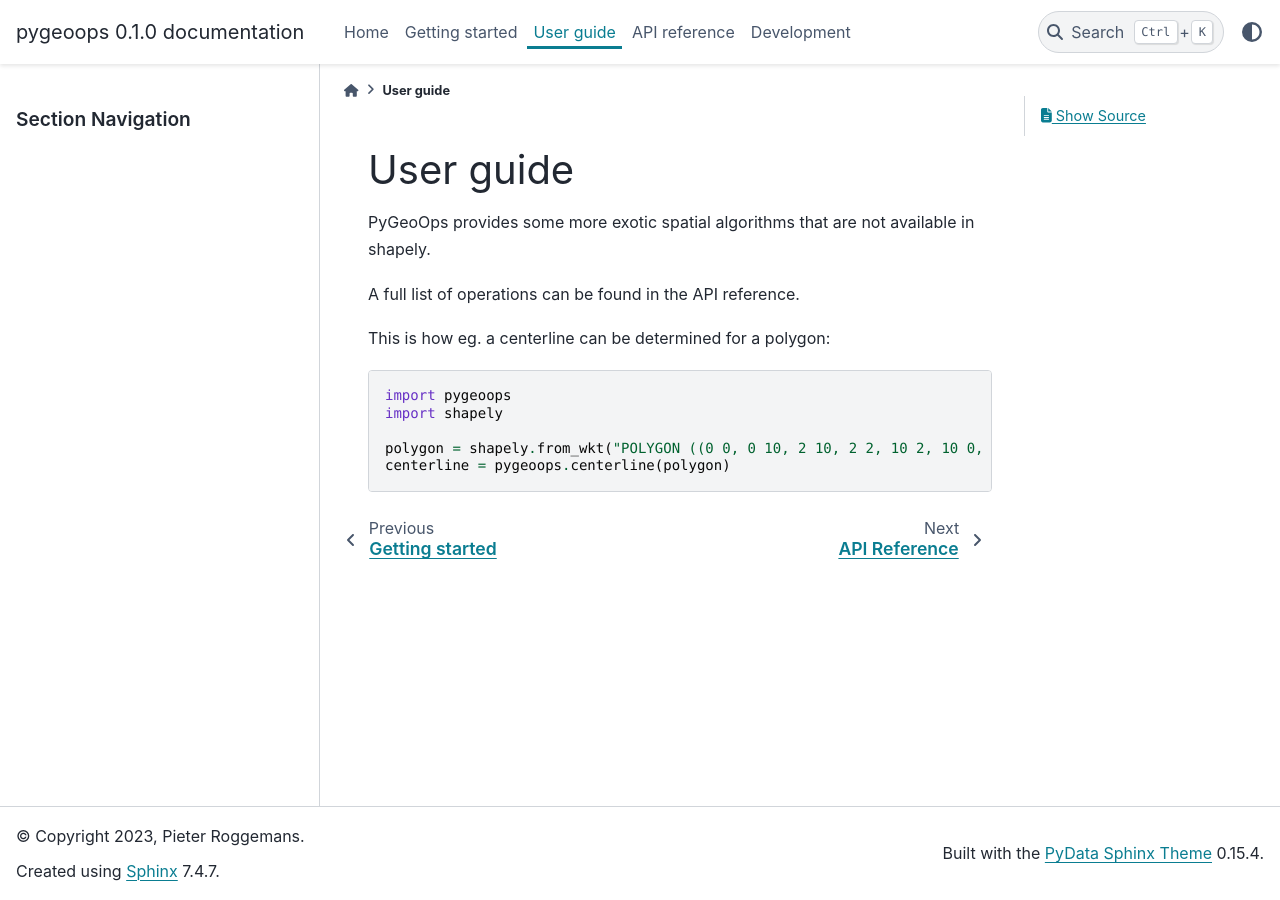
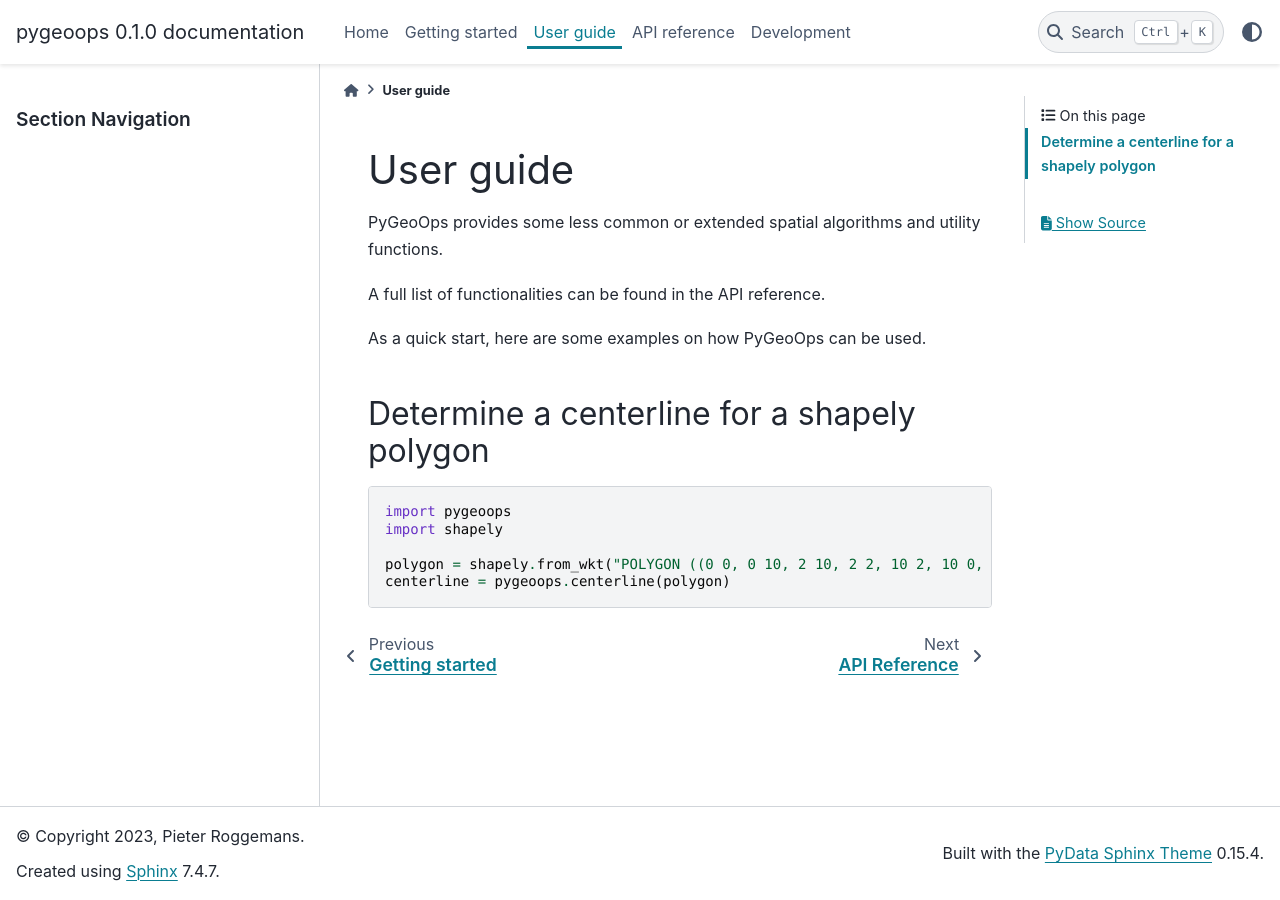
Before and after one commit to pygeoops/pygeoops, a Sphinx documentation site: the page built from docs/user_guide.rst, in a window 1280 px wide. Built offline with Sphinx 7.4.7 and the PyData theme 0.15.4, drawn with Linux system fonts in a browser that asks for light colours.

Commit message:
Small improvements to documentation

```diff
--- a/docs/user_guide.rst
+++ b/docs/user_guide.rst
@@ -3,12 +3,15 @@
 User guide
 ==========
 
-PyGeoOps provides some more exotic spatial algorithms that are not available in shapely.
+PyGeoOps provides some less common or extended spatial algorithms and utility functions.
 
-A full list of operations can be found in the
+A full list of functionalities can be found in the
 :ref:`API reference<API-reference>`.
 
-This is how eg. a centerline can be determined for a polygon:
+As a quick start, here are some examples on how PyGeoOps can be used.
+
+Determine a centerline for a shapely polygon
+--------------------------------------------
 
 .. code-block:: python
 
--- a/setup.py
+++ b/setup.py
@@ -11,7 +11,7 @@ setuptools.setup(
     version=version,
     author="Pieter Roggemans",
     author_email="pieter.roggemans@gmail.com",
-    description="Library with some spatial algorithms to use on shapely geometries.",
+    description="PyGeoOps provides some less common or extended spatial algorithms and utility functions.",
     long_description=long_description,
     long_description_content_type="text/markdown",
     url="https://github.com/pygeoops/pygeoops",
```
Also changed, not shown: README.md (+2 -2 lines).
